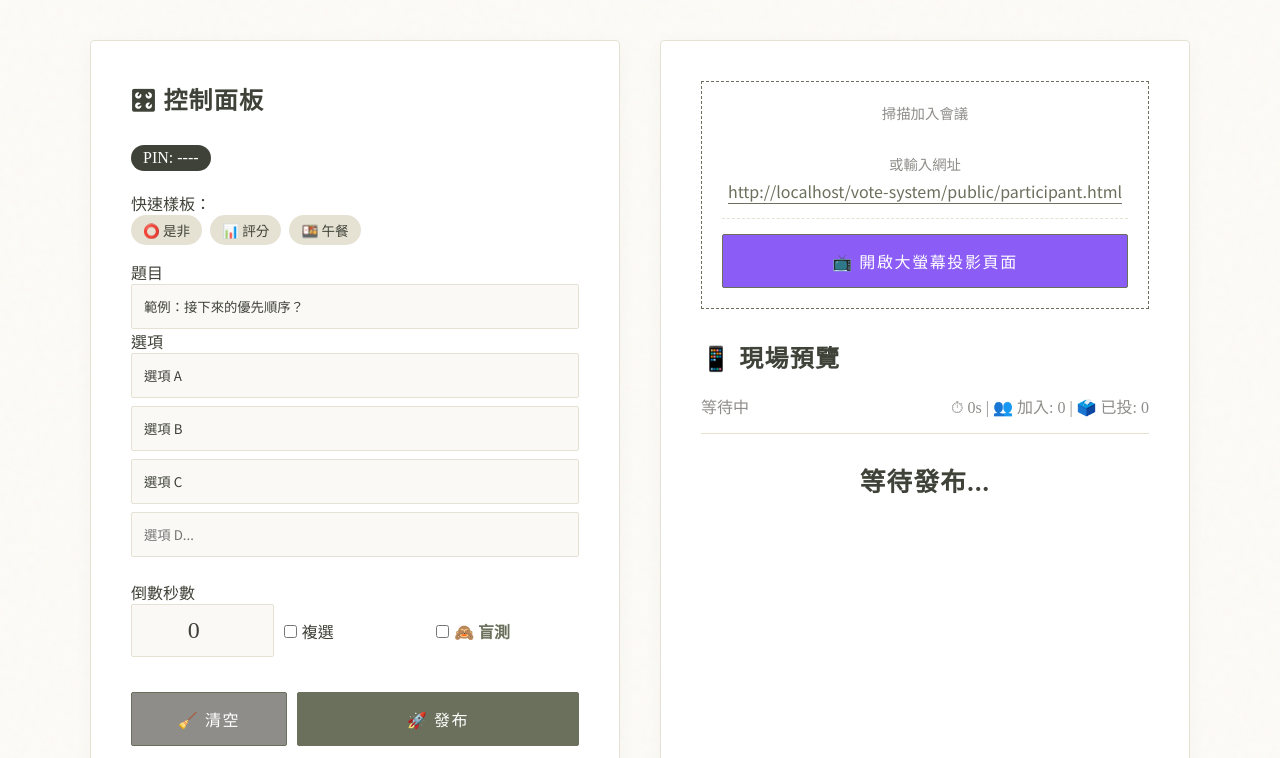
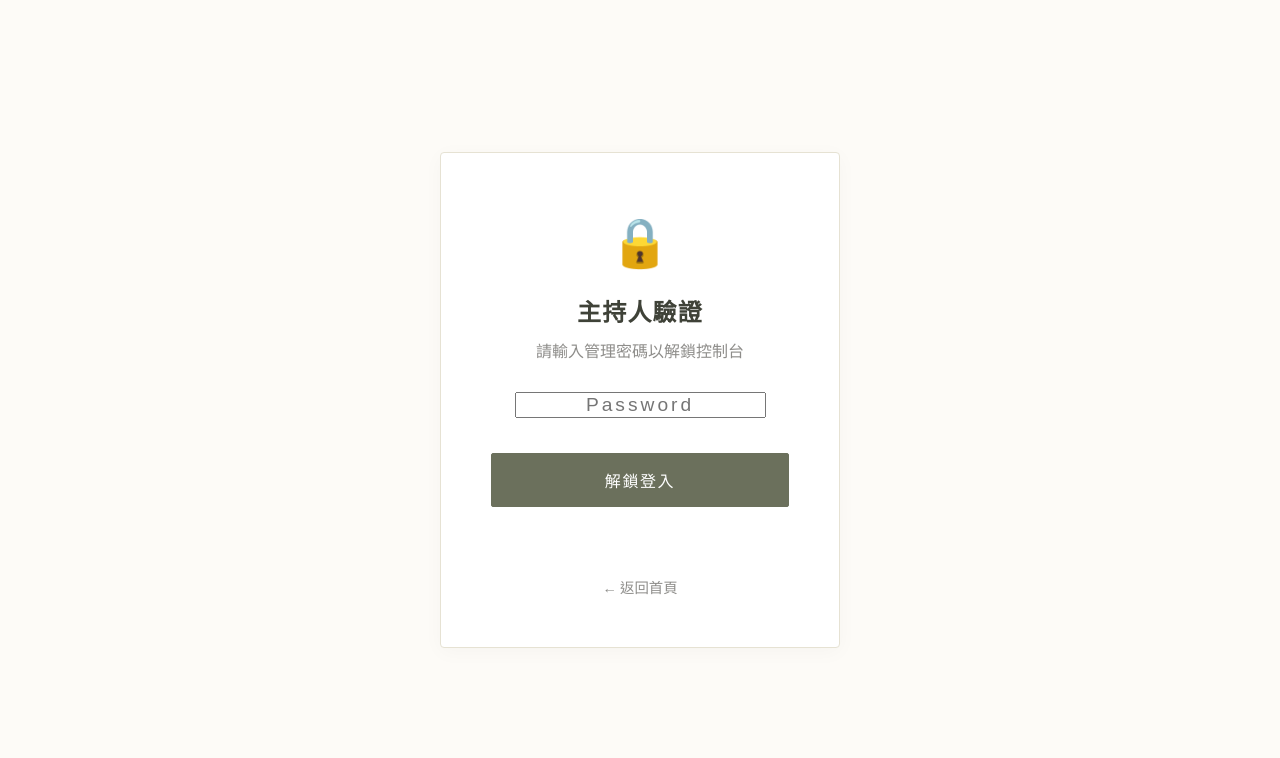
Before and after one commit to aasfg1234/vote-system, a website: page vote-system/public/host.html in a window 1280 px wide. Shown: the top 758 px of the page. Drawn offline with nearby package versions, Linux system fonts and the light colour scheme; no server answers; a script that the page names is missing.

Commit message:
Update host.html

```diff
--- a/vote-system/public/host.html
+++ b/vote-system/public/host.html
@@ -12,8 +12,19 @@
     <script src="https://cdn.jsdelivr.net/npm/canvas-confetti@1.6.0/dist/confetti.browser.min.js"></script>
 </head>
 <body id="host-page">
+    <div id="host-auth-overlay" style="position:fixed; top:0; left:0; width:100%; height:100%; background:var(--bg-paper); z-index:9999; display:flex; flex-direction:column; justify-content:center; align-items:center;">
+        <div class="container" style="max-width:400px; text-align:center; padding:50px;">
+            <div style="font-size:3rem; margin-bottom:20px;">🔒</div>
+            <h2 style="margin-bottom:10px;">主持人驗證</h2>
+            <p style="color:var(--text-light); margin-bottom:30px; font-family:'Noto Serif TC'">請輸入管理密碼以解鎖控制台</p>
+            <input type="password" id="host-password-input" placeholder="Password" style="text-align:center; letter-spacing:3px; font-size:1.2rem; margin-bottom:20px;">
+            <button id="host-login-submit" class="btn">解鎖登入</button>
+            <p id="login-error-msg" style="color:var(--danger); margin-top:15px; opacity:0; transition:opacity 0.3s;">密碼錯誤</p>
+            <a href="index.html" style="display:block; margin-top:30px; color:var(--text-light); text-decoration:none; font-size:0.9rem;">← 返回首頁</a>
+        </div>
+    </div>
+
     <div class="host-grid">
-
         <div class="container">
             <h2 style="margin-bottom:20px;">🎛 控制面板</h2>
             <div class="pin-badge">PIN: <span id="host-pin-display">----</span></div>
@@ -26,7 +37,6 @@
                         <button class="preset-btn" onclick="applyPreset('scale')">📊 評分</button>
                         <button class="preset-btn" onclick="applyPreset('lunch')">🍱 午餐</button>
                     </div>
-
                     <label>題目</label>
                     <input type="text" id="h-question" placeholder="請輸入討論議題..." value="範例：接下來的優先順序？">
                 </div>
@@ -82,8 +92,8 @@
                     <span id="status-text">等待中</span>
                     <span>
                         ⏱ <span id="timer">0s</span> |
-                        👥 加入: <span id="joined-count">0</span> |
-                        🗳️ 已投: <span id="total-votes">0</span>
+                        👥 <span id="joined-count">0</span> |
+                        🗳️ <span id="total-votes">0</span>
                     </span>
                 </div>
                 <div id="question-text" class="question">等待發布...</div>
@@ -98,14 +108,11 @@
 
     <script src="/socket.io/socket.io.js"></script>
     <script src="app.js"></script>
-   <script>
-        // 頁面載入後產生 QR Code
+    <script>
         window.addEventListener('load', () => {
-            // 原本是取代 /host.html，現在我們要明確指向 /participant.html
+            // QR Code 直接導向 participant.html
             let baseUrl = window.location.href.replace('/host.html', '');
             if(baseUrl.endsWith('/')) baseUrl = baseUrl.slice(0, -1);
-
-            // 關鍵修改：讓 QR Code 直接導向 participant.html
             const targetUrl = baseUrl + '/participant.html';
 
             const linkEl = document.getElementById('join-link');
@@ -113,7 +120,7 @@
             linkEl.href = targetUrl;
 
             new QRCode(document.getElementById("qrcode"), {
-                text: targetUrl, // 掃描後直接進與會者頁面
+                text: targetUrl,
                 width: 120, height: 120,
                 colorDark : "#3f4238", colorLight : "#ffffff",
                 correctLevel : QRCode.CorrectLevel.H
```
